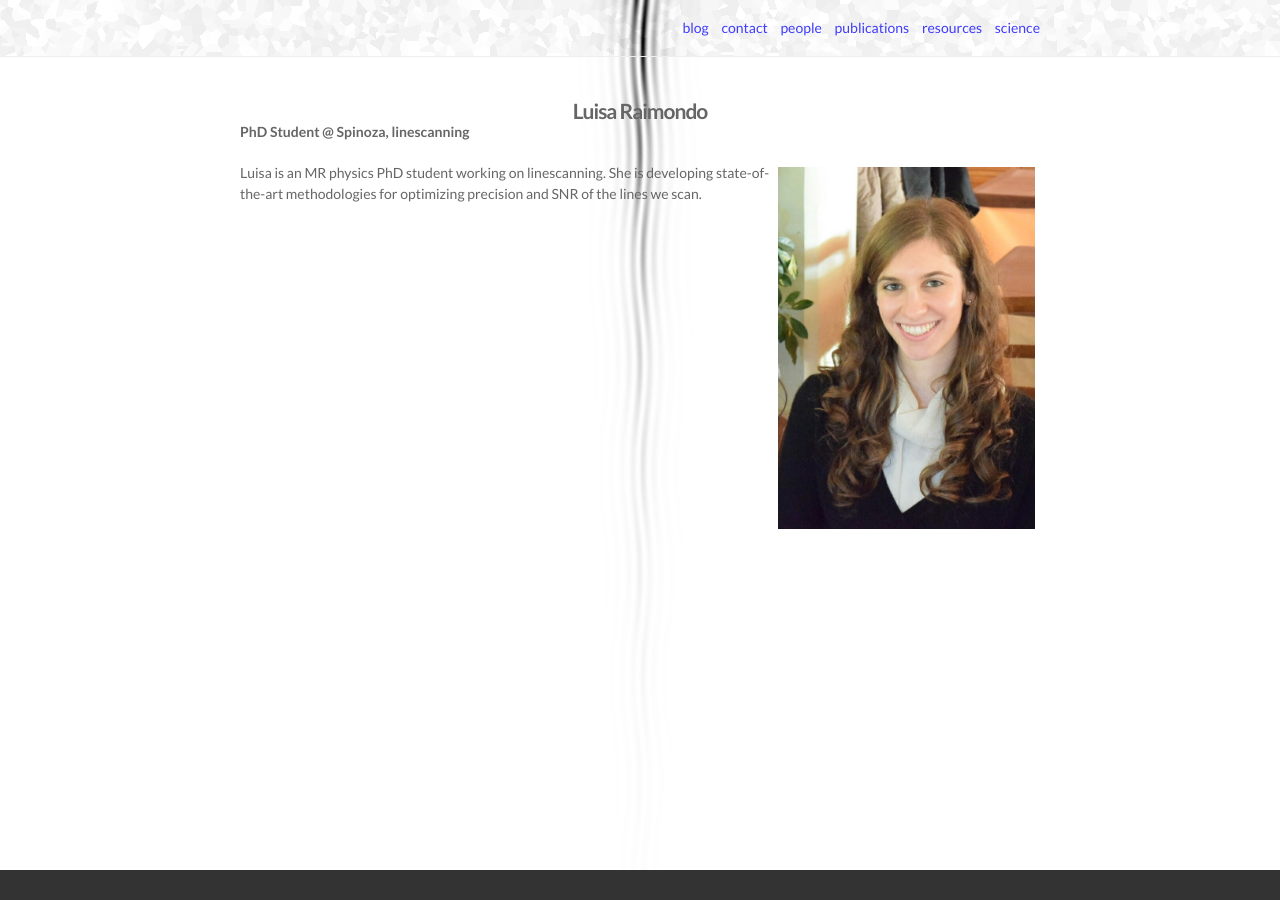
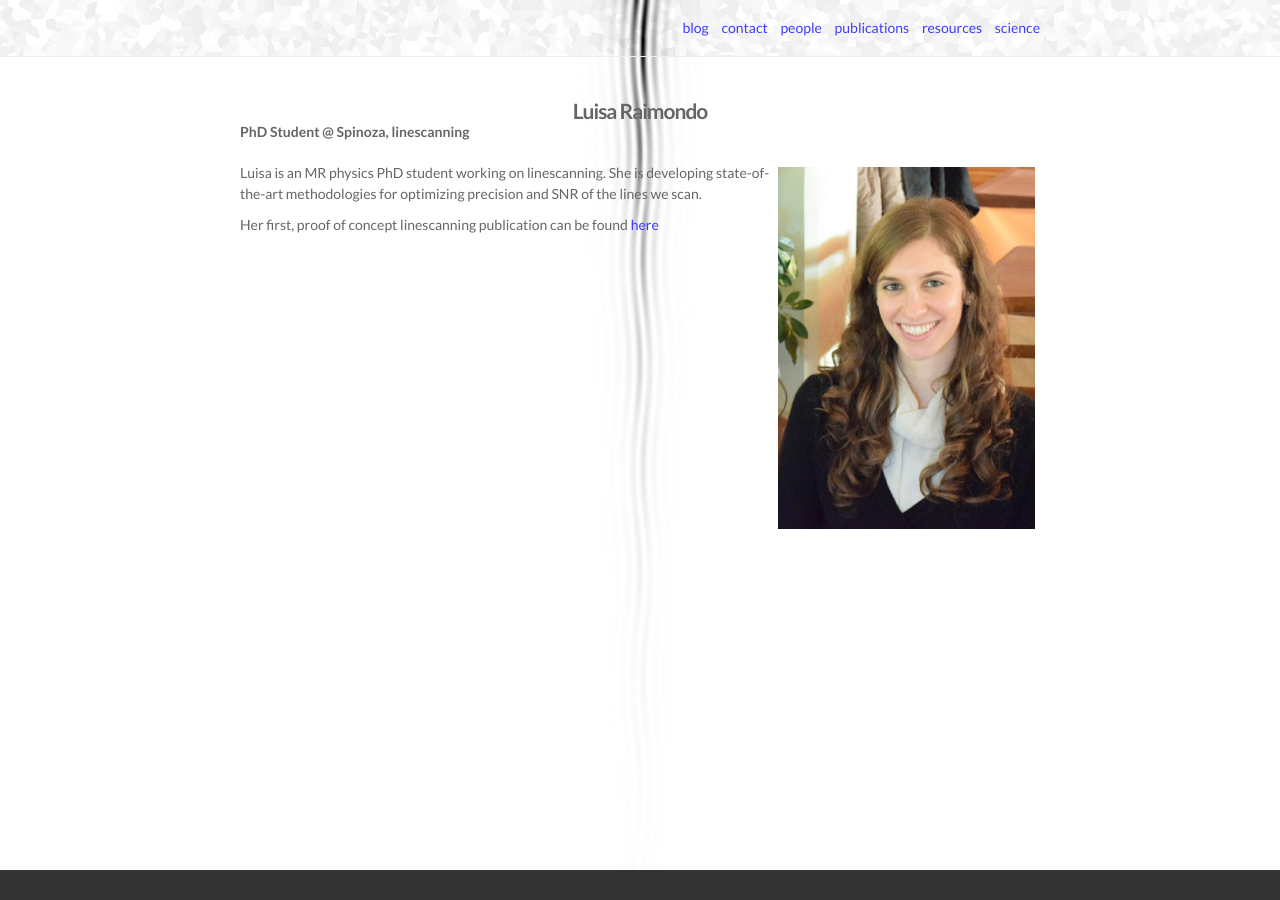
Before and after one commit to tknapen/tknapen.github.io, a Jekyll site: the page built from _people/2019-07-02-lr.markdown, in a window 1280 px wide. Built offline with Jekyll 4.4.1, drawn with Linux system fonts in a browser that asks for light colours; nearby versions of some CDN libraries.

Commit message:
updated luisas page with link to the paper

```diff
--- a/_people/2019-07-02-lr.markdown
+++ b/_people/2019-07-02-lr.markdown
@@ -9,3 +9,5 @@ img: /img/science/more_time_signals.png
 <img class="col one right" src="/img/people/lr.jpg">
 
 Luisa is an MR physics PhD student working on linescanning. She is developing state-of-the-art methodologies for optimizing precision and SNR of the lines we scan.
+
+Her first, proof of concept linescanning publication can be found [here]({{ site.baseurl }}/publications/2021-08-20-JCBFM)
```
